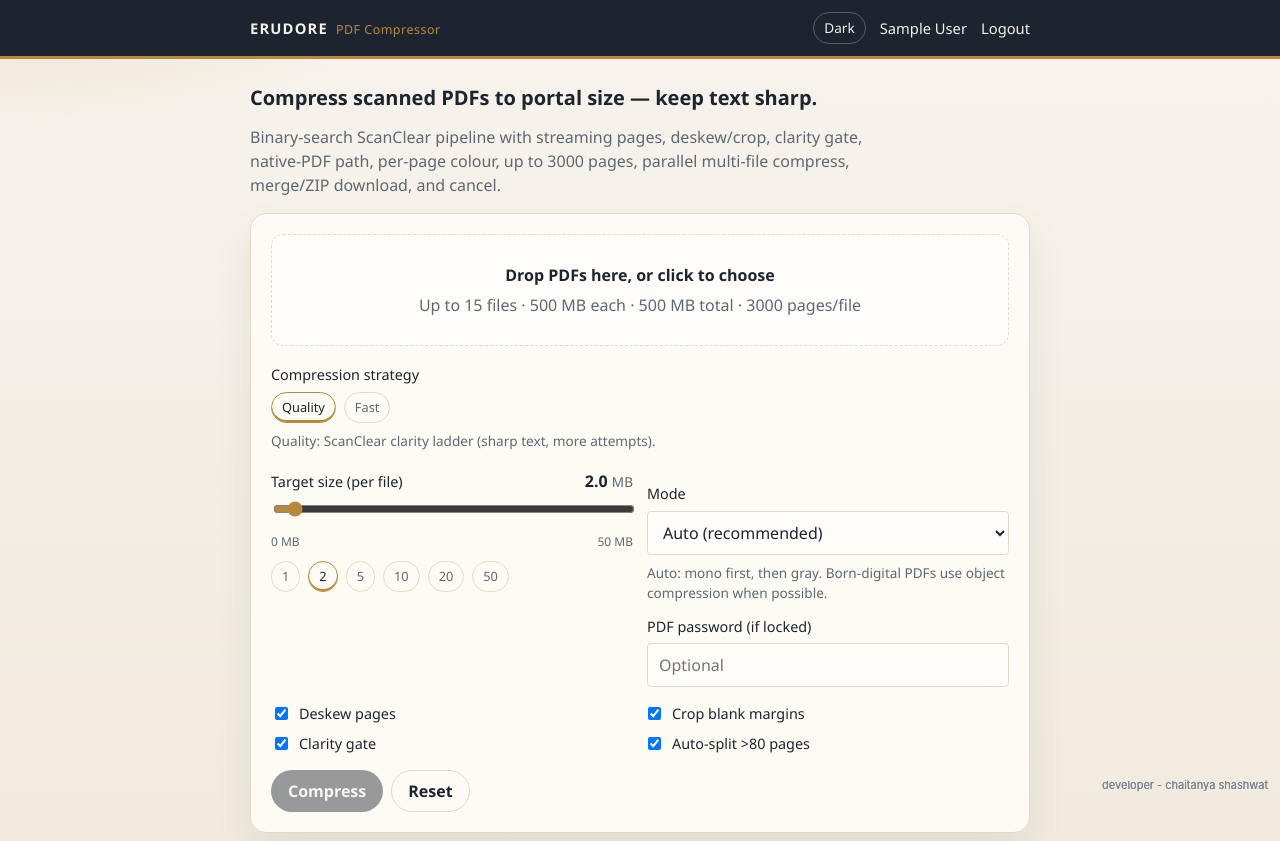
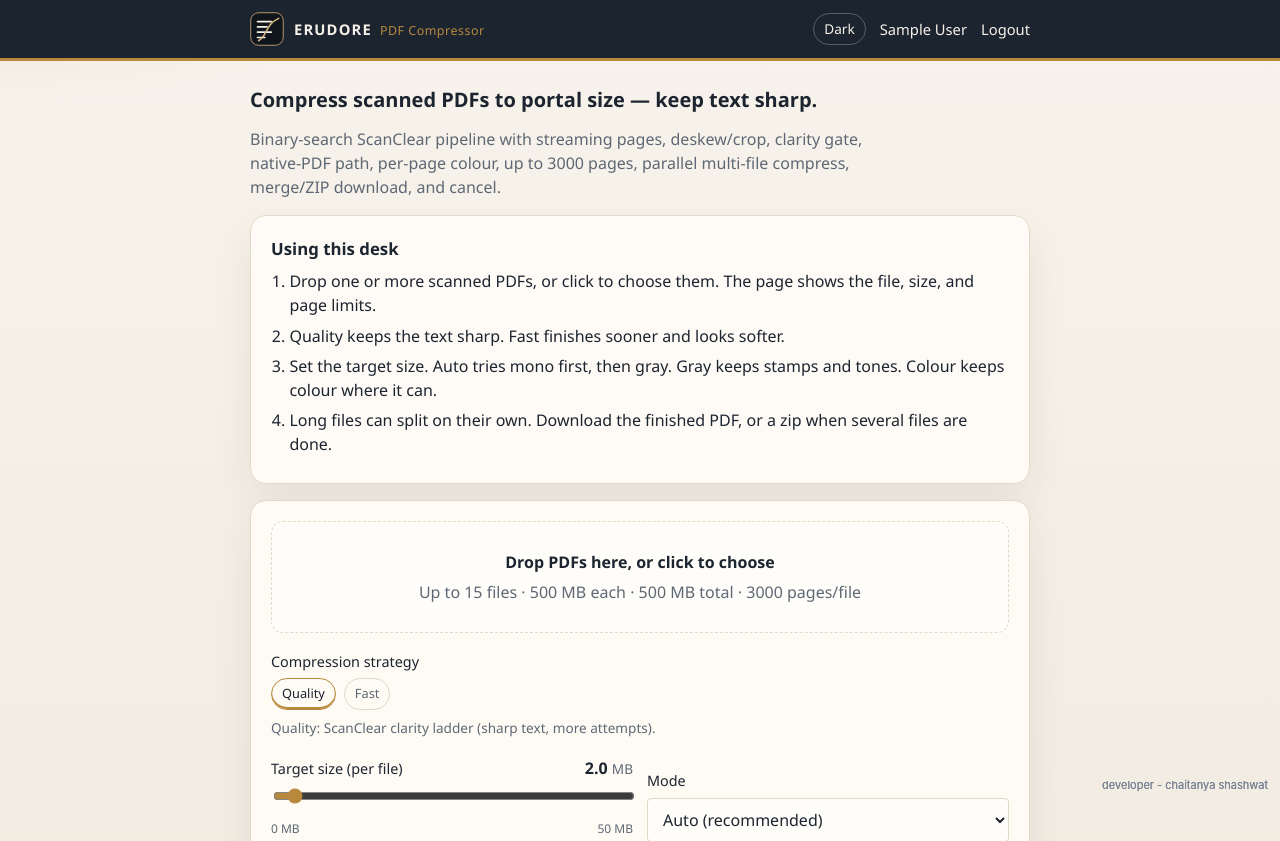
Before and after one commit to Chaitanya-cpc/pdf-compressor, a Flask app: page / in a window 1280 px wide. Shown: the top 841 px of the page. Run offline with Flask 3, Linux system fonts and the light colour scheme; the visitor is signed in with stand-in values (Sample User, id 1); data that the repository does not hold is empty; parts of the project's set-up code (start-up, migrations or seed data) failed here and were passed over; some libraries are stand-ins or nearby versions.

Commit message:
Link the compressor back to the homepage and explain how a file is compressed.

```diff
--- a/templates/index.html
+++ b/templates/index.html
@@ -43,7 +43,13 @@
     a { color: var(--gold); }
     .nav { background: var(--nav); color: var(--nav-text); border-bottom: 3px solid var(--gold); position: sticky; top: 0; z-index: 10; }
     .nav-inner { max-width: 820px; margin: 0 auto; padding: 12px 20px; display: flex; align-items: center; justify-content: space-between; gap: 12px; flex-wrap: wrap; }
+    .brand-row { display: flex; align-items: center; gap: 10px; }
+    .home-mark { display: inline-flex; line-height: 0; border-radius: 10px; }
+    .home-mark svg { width: 34px; height: 34px; display: block; }
     .brand { color: var(--nav-text); text-decoration: none; font-weight: 650; letter-spacing: 0.08em; text-transform: uppercase; font-size: 0.92rem; }
+    .guide { margin: 0 0 16px; }
+    .guide ol { margin: 0; padding-left: 1.15rem; }
+    .guide li { margin: 0.4rem 0; }
     .brand small { display: inline; margin-left: 8px; color: var(--gold); font-weight: 500; letter-spacing: 0.04em; font-size: 0.78rem; text-transform: none; }
     .nav-links { display: flex; gap: 14px; align-items: center; color: var(--nav-text); font-size: 0.92rem; }
     .nav-links a { color: var(--nav-text); text-decoration: none; }
@@ -110,7 +116,17 @@
 <body>
   <header class="nav">
     <div class="nav-inner">
-      <a class="brand" href="/">Erudore<small>PDF Compressor</small></a>
+      <div class="brand-row">
+        <a class="home-mark" href="http://187.126.125.123/" aria-label="Erudore homepage" title="All desks">
+          <svg viewBox="0 0 64 64" aria-hidden="true">
+            <rect width="64" height="64" rx="16" fill="#10141b"/>
+            <rect x="1.4" y="1.4" width="61.2" height="61.2" rx="14.6" fill="none" stroke="#d4b483" stroke-width="1.6"/>
+            <path d="M14 18h26M14 28h18M14 38h26M14 48h14" stroke="#f6f1e8" stroke-width="3.1" stroke-linecap="round"/>
+            <path d="M16 54C34 44 28 24 54 12" fill="none" stroke="#d4b483" stroke-width="3" stroke-linecap="round"/>
+          </svg>
+        </a>
+        <a class="brand" href="/">Erudore<small>PDF Compressor</small></a>
+      </div>
       <nav class="nav-links">
         <button class="theme" id="theme" type="button">Dark</button>
         {% if current_user %}
@@ -127,6 +143,15 @@
       Binary-search ScanClear pipeline with streaming pages, deskew/crop, clarity gate,
       native-PDF path, per-page colour, up to {{ max_pages }} pages, parallel multi-file compress, merge/ZIP download, and cancel.
     </p>
+    <section class="panel guide">
+      <h2>Using this desk</h2>
+      <ol>
+        <li>Drop one or more scanned PDFs, or click to choose them. The page shows the file, size, and page limits.</li>
+        <li>Quality keeps the text sharp. Fast finishes sooner and looks softer.</li>
+        <li>Set the target size. Auto tries mono first, then gray. Gray keeps stamps and tones. Colour keeps colour where it can.</li>
+        <li>Long files can split on their own. Download the finished PDF, or a zip when several files are done.</li>
+      </ol>
+    </section>
 
     <div class="panel">
       <div class="drop" id="drop" tabindex="0" role="button" aria-label="Upload PDFs">
```
Also changed, not shown: templates/base.html (+17 -1 lines).
